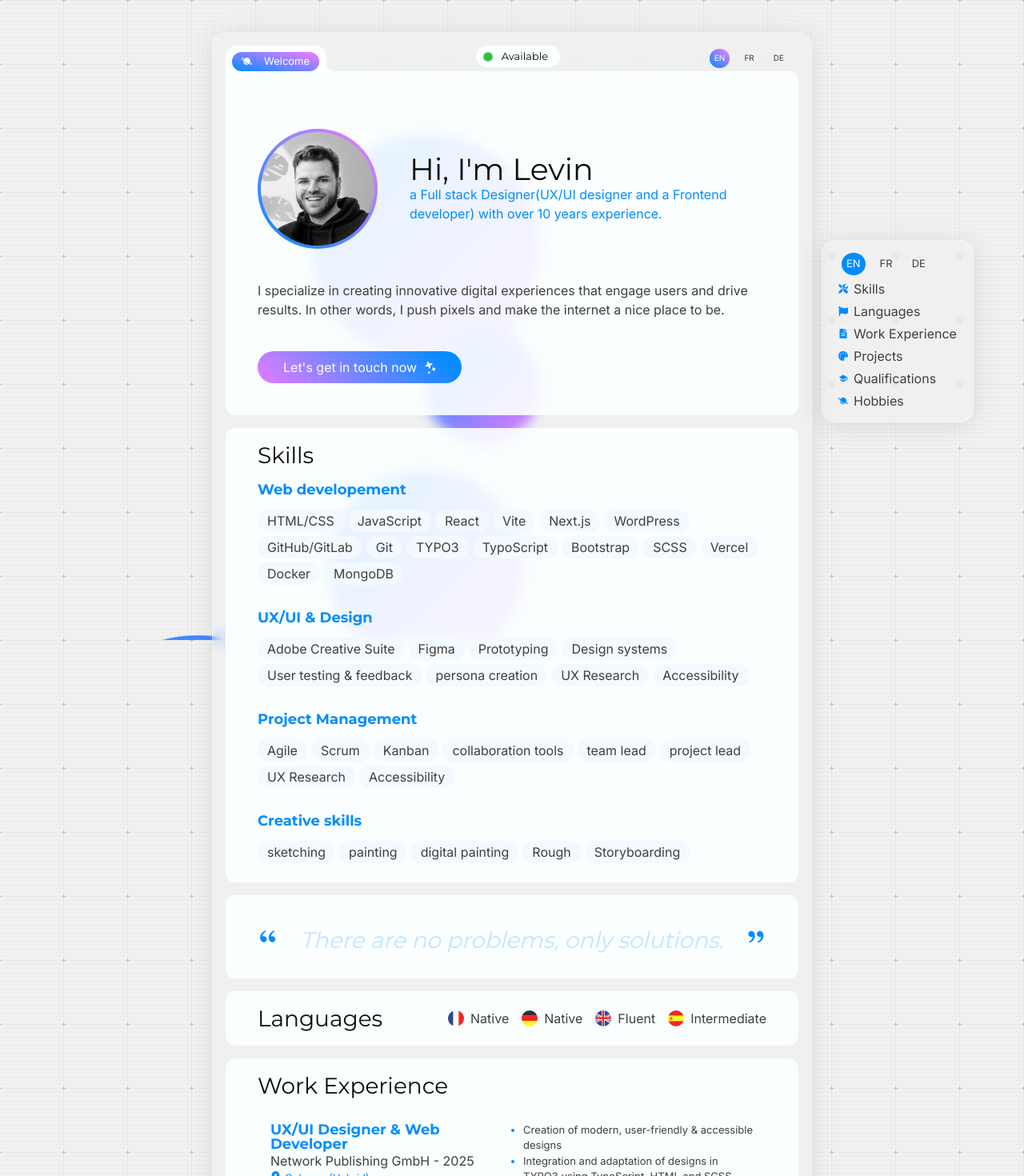
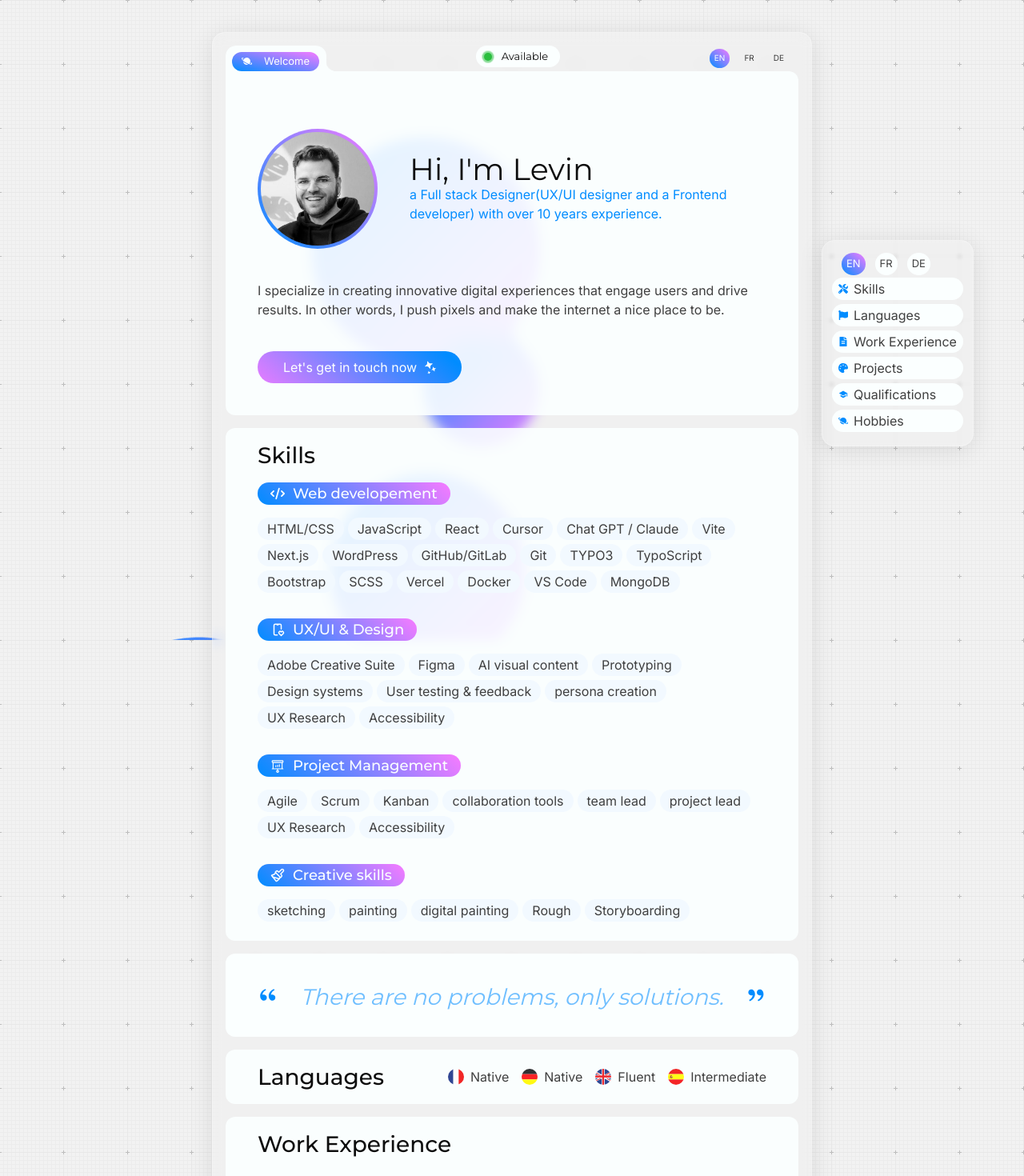
Before and after one commit to levinthiel/personal_website, a Next.js app: page / in a window 1280 px wide. Shown: the top 1470 px of the page at 80% size. Built offline with nearby package versions, Linux system fonts and the light colour scheme.

Commit message:
add headline and jumplink styling, add icons to skills

```diff
--- a/src/app/globals.css
+++ b/src/app/globals.css
@@ -30,15 +30,30 @@ h1 {
 }
 h2 {
   font-size: 28px;
-  font-weight: 400;
+  font-weight: 500;
   line-height: 1;
 }
 h3 {
   font-size: 18px;
-  font-weight: 600;
-  color: var(--blue);
+  font-weight: 500;
+  color: var(--white);
   line-height: 1;
+  background: linear-gradient(45deg, var(--blue), var(--pink));
+  border-radius: 26px;
+  padding: 5px 16px;
+  display: flex;
+  width: fit-content;
+  gap: 10px;
 }
+#jobs h3 {
+        color: var(--blue);
+        font-weight: 600;
+        background: linear-gradient(45deg, var(--blue), var(--pink));
+        border-radius: 0;
+        -webkit-background-clip: text;
+        -webkit-text-fill-color: transparent;
+        padding: 0;
+    }
 p, button, small, li {
   font-family: Inter;
   color: var(--darkgrey);
@@ -59,7 +74,7 @@ header button.active {
   }
 }
 #jumplinks button.active {
-  background: var(--blue);
+  background: linear-gradient( 222deg, var(--pink), var(--blue)) ;
   border-radius: 50%;
   color: var(--white);
 }
--- a/src/components/footer.jsx
+++ b/src/components/footer.jsx
@@ -3,7 +3,7 @@ import styled from "styled-components";
 export default function Footer() {
   return (
     <StyledFooter>
-      <p>© 2026 Levin</p>
+      <p>© 2026 Levin Thiel</p>
     </StyledFooter>
   );
 }
--- a/src/components/jobs.jsx
+++ b/src/components/jobs.jsx
@@ -125,6 +125,7 @@ const Job = styled.div`
 const JobTitleandInfos = styled.div`
     min-width: 300px;
 
+
     @media (max-width: 576px) {
         min-width: 246px;
     }
--- a/src/components/jumplinks.jsx
+++ b/src/components/jumplinks.jsx
@@ -124,10 +124,8 @@ const JumpLinks = styled.aside`
         align-items: center;
         transition: all ease .3s;
         gap: 7px;
-
-        &:hover {
-            transform: scale(1.05);
-        }
+        background: var(--white);
+        margin-bottom: 5px;
 
         svg {
             fill: var(--blue);
@@ -136,7 +134,16 @@ const JumpLinks = styled.aside`
         }
 
         &:hover {
-            background: var(--white);
+            background: linear-gradient(45deg,var(--blue),var(--pink));
+            transform: scale(1.05);
+
+            p {
+                color: var(--white);
+            }
+
+            svg {
+                fill: var(--white);
+            }
         }
     }
 `;
@@ -165,6 +172,8 @@ const LanguagesContainer = styled.div`
             transition: all ease .3s;
             padding: 4px 6px;
             font-size: 13px;
+            background: var(--white);
+            border-radius: 50%;
 
             &:hover{
                 color: var(--blue);
--- a/src/components/projects.jsx
+++ b/src/components/projects.jsx
@@ -95,7 +95,7 @@ const Styledbutton = styled.button `
         : "#008CFF"};
     color: var(--white);
     padding: 5px 16px;
-    border-radius: 7px;
+    border-radius: 20px;
     text-align: center;
     transition: all ease .3s;
     justify-content: center;
--- a/src/components/projectslider.jsx
+++ b/src/components/projectslider.jsx
@@ -141,7 +141,7 @@ const Tags=styled.ul`
     gap: 5px;
 
     li {
-        background: var(--blue);
+        background: linear-gradient(45deg, var(--blue), var(--pink));
         color: var(--white);
         border-radius: 15px;
         padding: 2px 12px;
--- a/src/components/skills.jsx
+++ b/src/components/skills.jsx
@@ -1,6 +1,8 @@
-// components/Skills.js
-import { useState, useRef, useEffect } from "react";
 import styled from "styled-components";
+import { FaCode } from "react-icons/fa6";
+import { TbDeviceMobileHeart } from "react-icons/tb";
+import { PiProjectorScreenChart } from "react-icons/pi";
+import { LuPaintbrush } from "react-icons/lu";
 
 export default function Skills({id, t, setLang, lang }) {
 
@@ -11,11 +13,13 @@ export default function Skills({id, t, setLang, lang }) {
             </HeaderBar>
 
             <ContentWrapper>
-                <h3>{t("skillsgroup1")}</h3>
+                <h3><FaCode /> {t("skillsgroup1")}</h3>
                 <ul>
                 <li>HTML/CSS</li>
                 <li>JavaScript</li>
                 <li>React</li>
+                <li>Cursor</li>
+                <li>Chat GPT / Claude</li>
                 <li>Vite</li>
                 <li>Next.js</li>
                 <li>WordPress</li>
@@ -27,13 +31,15 @@ export default function Skills({id, t, setLang, lang }) {
                 <li>SCSS</li>
                 <li>Vercel</li>
                 <li>Docker</li>
+                <li>VS Code</li>
                 <li>MongoDB</li>
                 </ul>
 
-                <h3>{t("skillsgroup2")}</h3>
+                <h3><TbDeviceMobileHeart /> {t("skillsgroup2")}</h3>
                 <ul>
                 <li>Adobe Creative Suite</li>
                 <li>Figma</li>
+                <li>{t("skillsgroup2item7")}</li>
                 <li>{t("skillsgroup2item1")}</li>
                 <li>{t("skillsgroup2item2")}</li>
                 <li>{t("skillsgroup2item3")}</li>
@@ -42,7 +48,7 @@ export default function Skills({id, t, setLang, lang }) {
                 <li>{t("skillsgroup2item6")}</li>
                 </ul>
 
-                <h3>{t("skillsgroup3")}</h3>
+                <h3><PiProjectorScreenChart /> {t("skillsgroup3")}</h3>
                 <ul>
                 <li>Agile</li>
                 <li>Scrum</li>
@@ -54,7 +60,7 @@ export default function Skills({id, t, setLang, lang }) {
                 <li>{t("skillsgroup2item6")}</li>
                 </ul>
 
-                <h3>{t("skillsgroup4")}</h3>
+                <h3><LuPaintbrush /> {t("skillsgroup4")}</h3>
                 <ul>
                 <li>{t("skillsgroup4item1")}</li>
                 <li>{t("skillsgroup4item2")}</li>
--- a/src/lib/texts.jsx
+++ b/src/lib/texts.jsx
@@ -19,6 +19,7 @@ export const texts = {
         skillsgroup2item4:"persona creation",
         skillsgroup2item5:"UX Research",
         skillsgroup2item6:"Accessibility",
+        skillsgroup2item7:"AI visual content",
 
         skillsgroup3:"Project Management",
         skillsgroup3item1:"collaboration tools",
@@ -117,6 +118,7 @@ export const texts = {
         skillsgroup2item4:"création persona",
         skillsgroup2item5:"Recherche UX",
         skillsgroup2item6:"Accessibilité",
+        skillsgroup2item7:"Création d'images avec l'IA",
 
         skillsgroup3:"Méthodologies & Gestion de projets",
         skillsgroup3item1:"Outils de collaboration",
@@ -214,6 +216,7 @@ export const texts = {
         skillsgroup2item4:"Persona Erstellung",
         skillsgroup2item5:"UX Research",
         skillsgroup2item6:"Barrierefreiheit",
+        skillsgroup2item7:"KI Bildgenerierung",
 
         skillsgroup3:"Projektmanagement",
         skillsgroup3item1:"Kollaborationstools",
```
